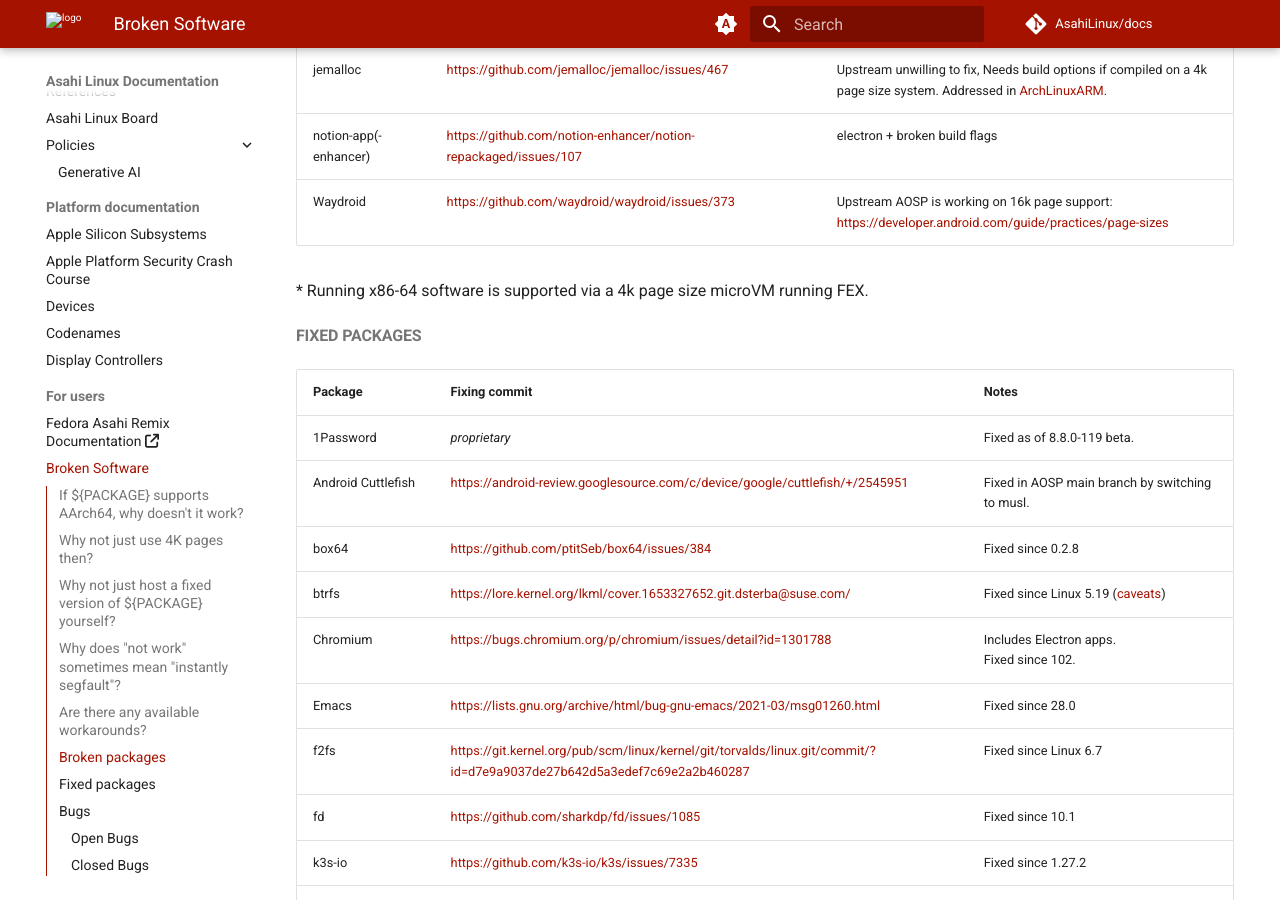
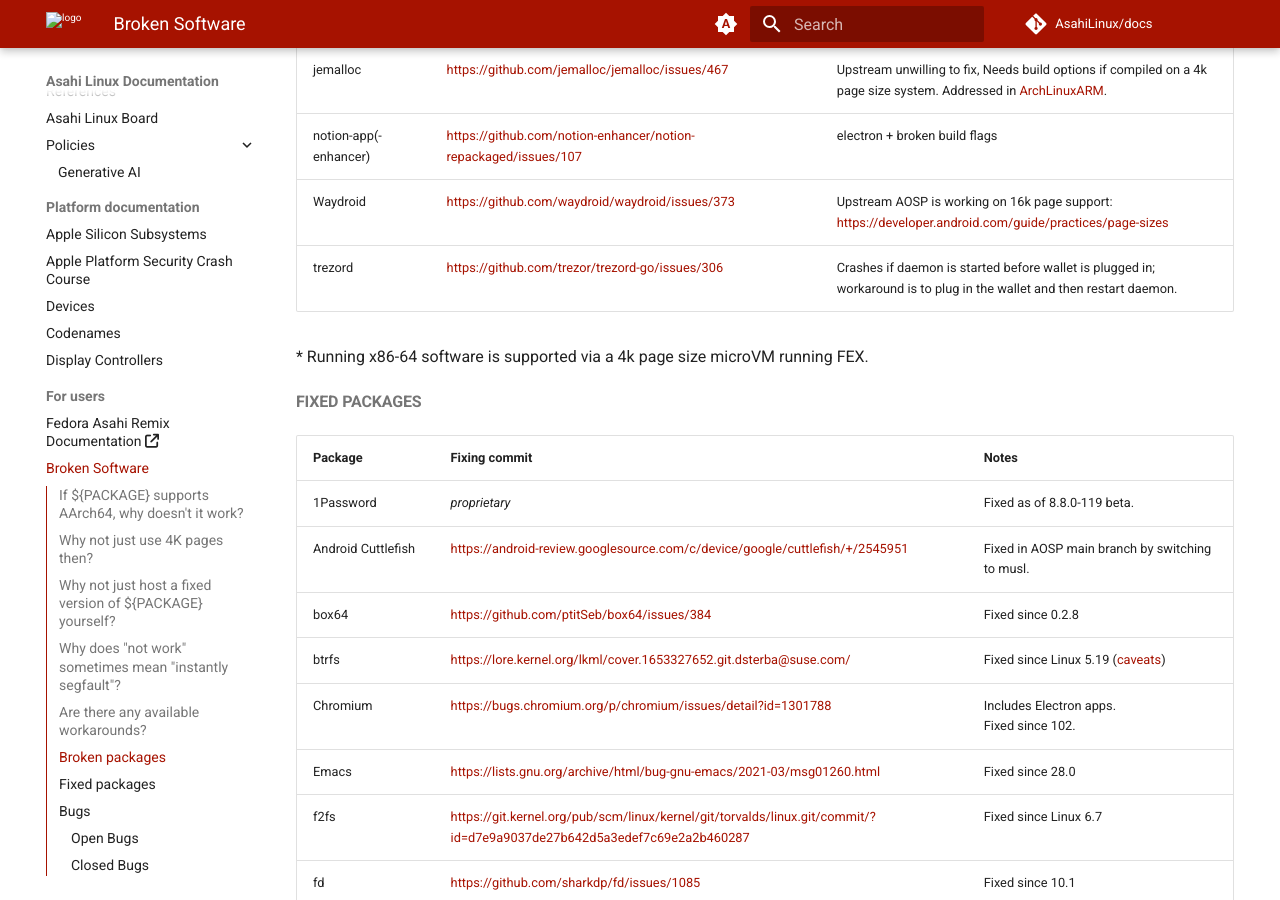
Before and after one commit to AsahiLinux/docs, an MkDocs documentation site: the page built from docs/sw/broken-software.md, in a window 1280 px wide and 900 px high, scrolled down 2127 px. Built offline with MkDocs 1.6.1 and Material for MkDocs 9.7.7, drawn with Linux system fonts in a browser that asks for light colours; comment, search, counter and statistics services are not loaded.

Commit message:
Add `trezord` to broken-software
Signed-off-by: Walter McKelvie <walt@mckelvie.org>

```diff
--- a/docs/sw/broken-software.md
+++ b/docs/sw/broken-software.md
@@ -98,6 +98,7 @@
 | jemalloc | <https://github.com/jemalloc/jemalloc/issues/467> | Upstream unwilling to fix, Needs build options if compiled on a 4k page size system. Addressed in [ArchLinuxARM](https://github.com/archlinuxarm/PKGBUILDs/pull/1914). |
 | notion-app(-enhancer) | <https://github.com/notion-enhancer/notion-repackaged/issues/107> | electron + broken build flags |
 | Waydroid | <https://github.com/waydroid/waydroid/issues/373> | Upstream AOSP is working on 16k page support: <https://developer.android.com/guide/practices/page-sizes> |
+| trezord | <https://github.com/trezor/trezord-go/issues/306> | Crashes if daemon is started before wallet is plugged in; workaround is to plug in the wallet and then restart daemon. |
 
 \* Running x86-64 software is supported via a 4k page size microVM running FEX.
 
```
